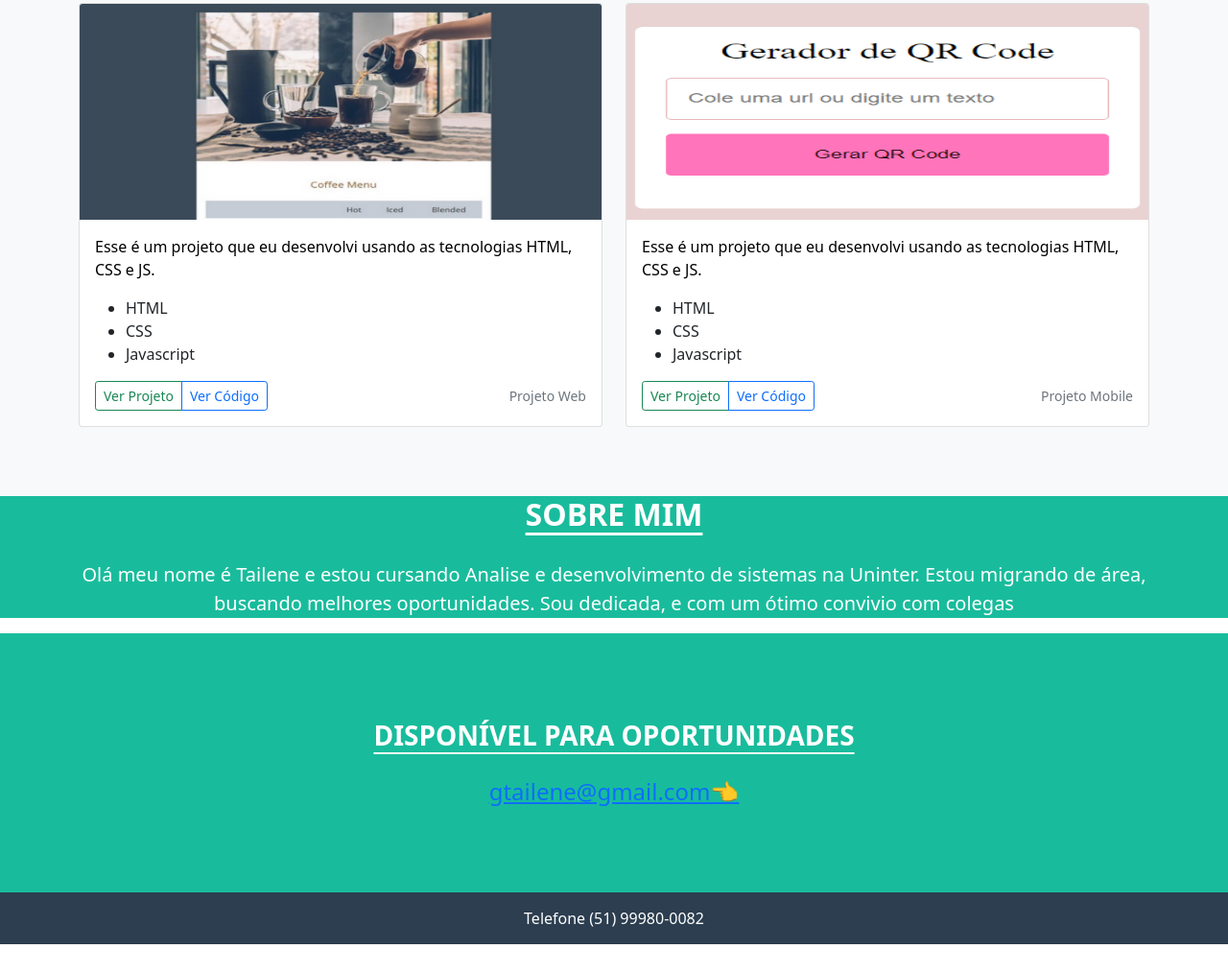
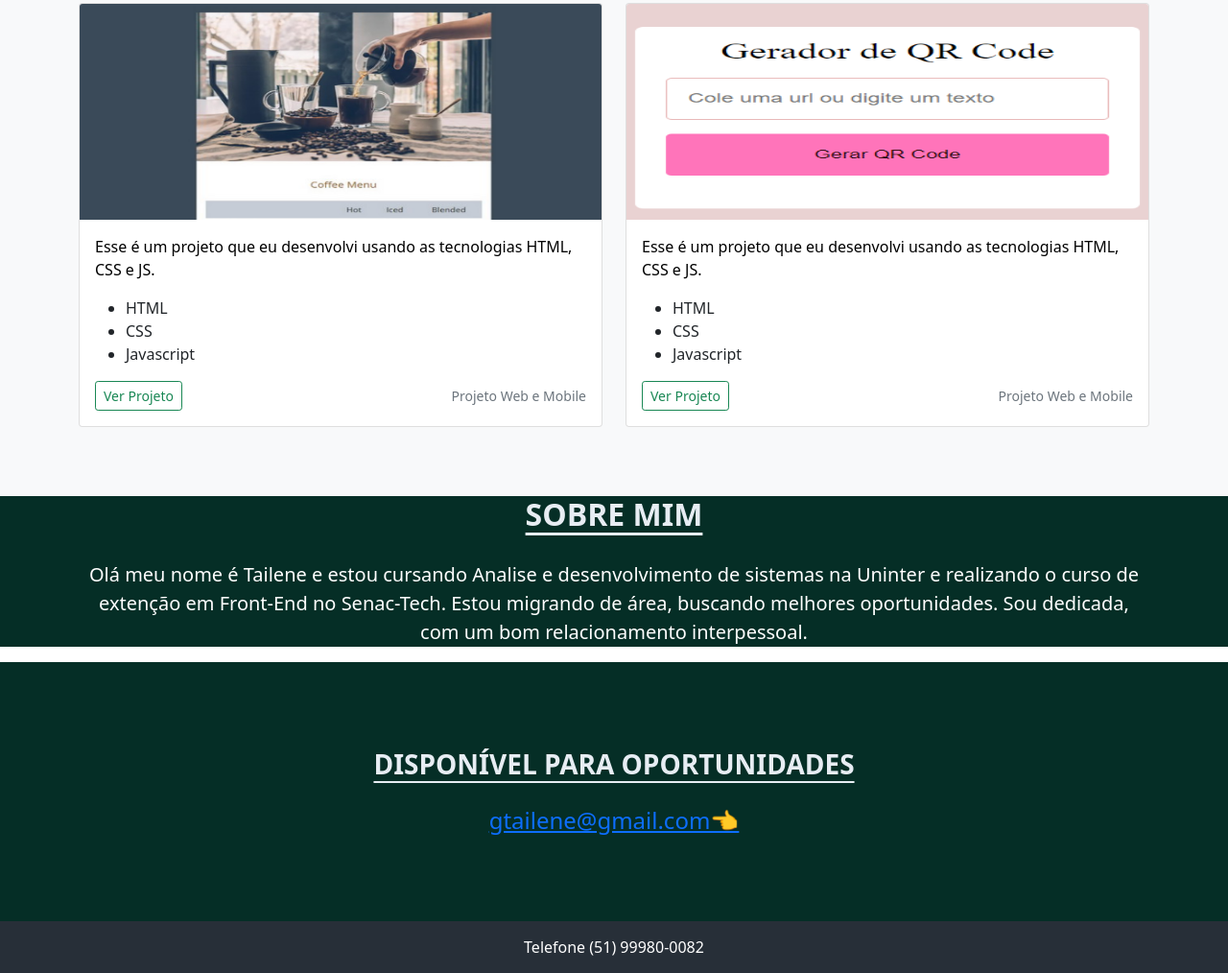
Before and after one commit to TaileneGomes/Meu-Portif-lio, a plain HTML site: page index.html in a window 1280 px wide. Shown: the part 664-1678 px from the top of the page at 96% size. Before the commit the page ends 1648 px from the top, so only its background shows below. Drawn offline with nearby package versions, Linux system fonts and the light colour scheme.

Commit message:
Atualização Style.CSS

```diff
--- a/index.html
+++ b/index.html
@@ -12,7 +12,7 @@
 <link rel="stylesheet" href="style.css">
 </head>
 <body>
-  <nav class="navbar navbar-expand-md navbar-light" style="background-color:#2c3e50">
+  <nav class="navbar navbar-expand-md navbar-light" style="background-color:#272f38">
     <a class="navbar-brand" href="#" style=color:white>Tailene Gomes</a>
     <button class="navbar-toggler" type="button" data-toggle="collapse" data-target="#navbarsExample04"
         aria-controls="navbarsExample04" aria-expanded="false" aria-label="Toggle navigation">
@@ -44,9 +44,9 @@
           <p>
             <a href="#contato" class="btn btn-dark my-2">Contato</a>
           </p>
-            <a href="https://www.instagram.com/" class="bi bi-instagram"></a>
-            <a href="https://www.linkedin.com/feed/?trk=homepage-basic_sign-in-submit" class="bi bi-linkedin"></a>
-            <a href="https://github.com/" class="bi bi-github"></a>
+            <a href="https://www.instagram.com/" target="_blank" class="bi bi-instagram"></a>
+            <a href="https://www.linkedin.com/feed/?trk=homepage-basic_sign-in-submit" target="_blank" class="bi bi-linkedin"></a>
+            <a href="https://github.com/" target="_blank" class="bi bi-github"></a>
           </div>
         </div>
       </section>
@@ -70,10 +70,9 @@
                               </ul>
                               <div class="d-flex justify-content-between align-items-center">
                                   <div class="btn-group">
-                                      <button type="button" class="btn btn-sm btn-outline-success">Ver Projeto</button>
-                                      <button type="button" class="btn btn-sm btn-outline-primary">Ver Código</button>
-                                  </div>
-                                  <small class="text-muted">Projeto Web</small>
+                                      <a href="https://github.com/TaileneGomes/Trabalho-templete" target="_blank" type="button" class="btn btn-sm btn-outline-success">Ver Projeto</a>
+                                    </div>
+                                  <small class="text-muted">Projeto Web e Mobile</small>
                               </div>
                           </div>
                       </div>
@@ -94,10 +93,9 @@
                                   </ul>
                               <div class="d-flex justify-content-between align-items-center">
                                   <div class="btn-group">
-                                      <button type="button" class="btn btn-sm btn-outline-success">Ver Projeto</button>
-                                      <button type="button" class="btn btn-sm btn-outline-primary">Ver Código</button>
-                                  </div>
-                                  <small class="text-muted">Projeto Mobile</small>
+                                      <a href="https://github.com/TaileneGomes/Gerador-de-QR-code" target="_blank" type="button" class="btn btn-sm btn-outline-success">Ver Projeto</a>
+                                    </div>
+                                  <small class="text-muted">Projeto Web e Mobile</small>
                               </div>
                           </div>
                       </div>
@@ -109,24 +107,23 @@
       <section class="jumbotron text-center corPrimaria" id="sobre-mim">
           <div class="container">
               <h2 class="jumbotron-heading titulosBrancos">Sobre mim</h2>
-              <p class="lead paragrafoBrancos">Olá meu nome é Tailene e estou cursando Analise e desenvolvimento de sistemas na Uninter. Estou migrando de área, buscando melhores oportunidades. Sou dedicada, e com um ótimo convivio com colegas </p>
+              <p class="lead paragrafoBrancos">Olá meu nome é Tailene e estou cursando Analise e desenvolvimento de sistemas na Uninter e realizando o curso de extenção em Front-End no Senac-Tech.
+                                                Estou migrando de área, buscando melhores oportunidades. Sou dedicada, com um bom relacionamento interpessoal. </p>
           </div>
       </section>
 
       <section Id="contato" class="corPrimaria">
           <div class="corPrimaria">
               <div class="container-fluid">
-                  <h3 style="padding-top:90px;" class="text-center titulosBrancos">Disponível para oportunidades</h3>
+                  <h3 style="padding-top:90px;" class="text-center titulosBrancos">Disponível para Oportunidades</h3>
                   <h4 style="padding-bottom:90px;margin-bottom: 0px;color:white;" class="text-center"><a
                           href="mailto:seuemail@hotmail.com">gtailene@gmail.com👈</a></h4>
               </div>
           </div>
       </section>
-
-      <footer class="text-center" style="background-color:#2c3e50;padding:0px; margin:0px">
+        <footer class="text-center" style="background-color:#272f38;padding:0px; margin:0px">
           <p style="margin:0px;padding-top:15px;padding-bottom:15px;color:white !important">Telefone (51) 99980-0082
           </p>
       </footer>
-
-</body>
+  </body>
 </html>
--- a/style.css
+++ b/style.css
@@ -14,7 +14,7 @@
     padding-bottom: 20px;
     text-transform: uppercase;
     font-weight: 700;
-    color: white;
+    color: rgb(231, 237, 243);
 }
 
 .titulosVerdes {
@@ -23,7 +23,7 @@
     padding-bottom: 20px;
     text-transform: uppercase;
     font-weight: 700;
-    color: #18bc9c
+    color: #052e26
 }
 
 .paragrafoBrancos {
@@ -44,7 +44,7 @@ p {
 }
 
 .corPrimaria {
-    background-color: #18bc9c;
+    background-color: #052e26;
 }
 
 .itemMenu {
```
